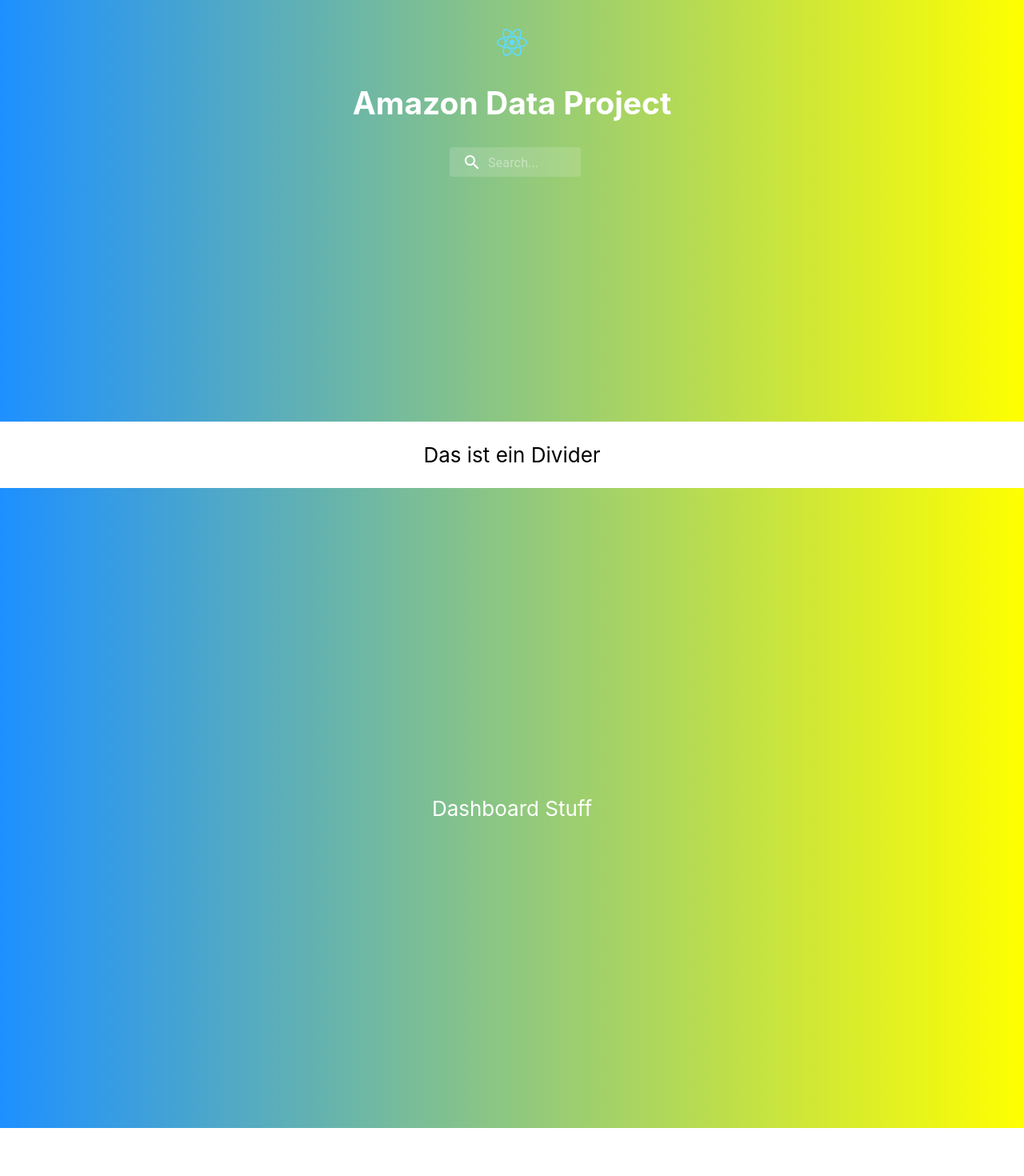
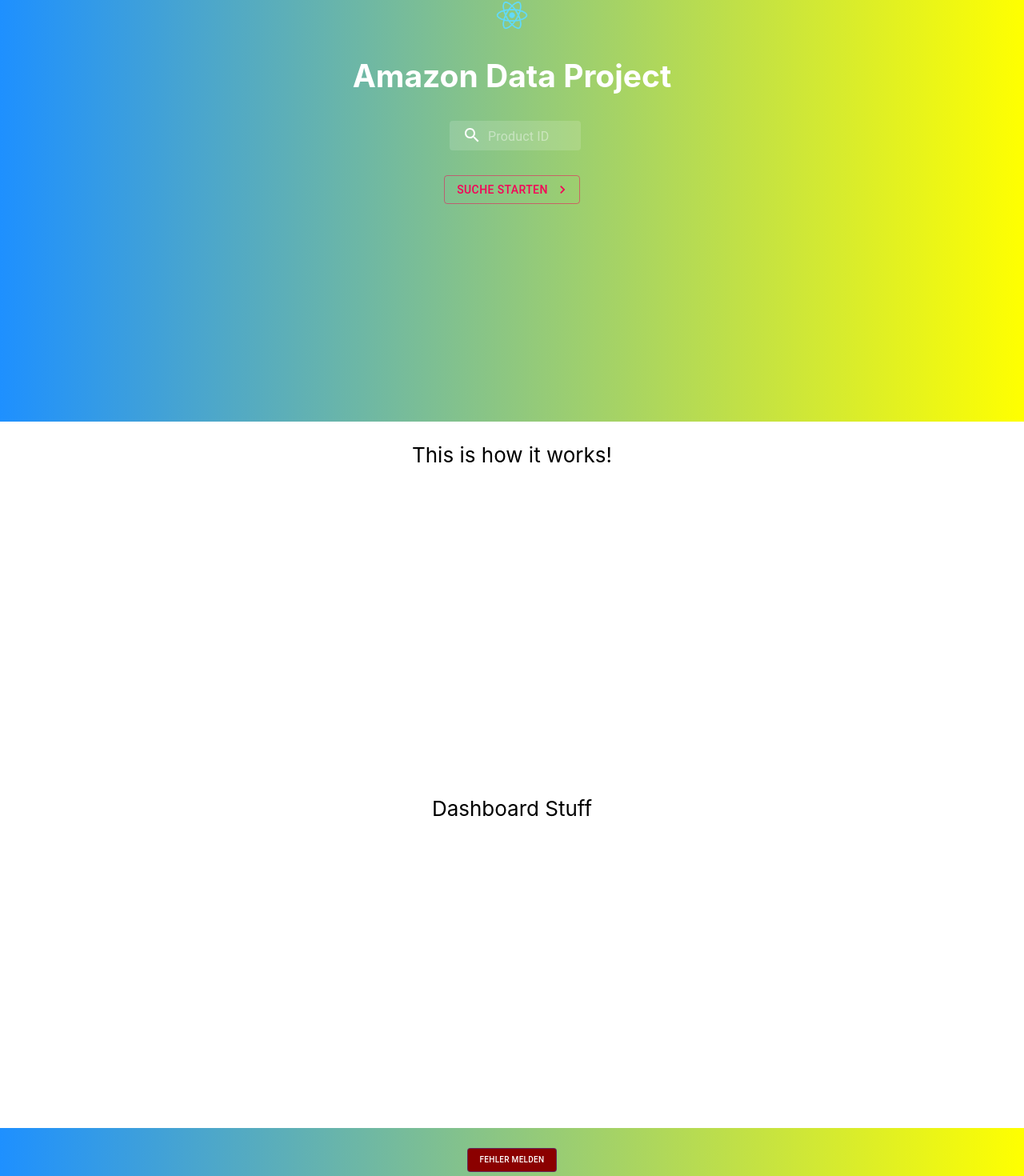
Before and after one commit to constantin-kuehne/AmazonDataProject, a React (Create React App) app in the folder frontend/: page / in a window 1280 px wide. Shown: the part 273-1743 px from the top of the page at 80% size. Before the commit the page ends 1683 px from the top, so only its background shows below. Built offline with nearby package versions, Linux system fonts and the light colour scheme.

Commit message:
UI & Structure Update Functions Implemented Fixes Searchbar / JS Files

```diff
--- a/frontend/src/App.css
+++ b/frontend/src/App.css
@@ -39,19 +39,19 @@
 }
 .App-Body{
   background-color: #385AA8;
-  background-image: linear-gradient(to right, dodgerblue , yellow);
+  background-image: linear-gradient(to right, white , white);
   min-height: 100vh;
   display: flex;
   flex-direction: column;
   align-items: center;
   justify-content: center;
   font-size: calc(10px + 2vmin);
-  color: white;
+  color: black;
 
 
 }
 
-.dashboard-divider{
+.app-about{
   background-color: #385AA8;
   background-image: linear-gradient(to right, white , white);
   min-height: 10vh;
@@ -64,3 +64,16 @@
 
 
 }
+
+.app-footer{
+  background-image: linear-gradient(to right, dodgerblue , yellow);
+  min-height: 10vh;
+  display: flex;
+  flex-direction: column;
+  align-items: center;
+  justify-content: center;
+  font-size: calc(10px + 2vmin);
+
+
+
+}
--- a/frontend/src/App.tsx
+++ b/frontend/src/App.tsx
@@ -3,11 +3,27 @@
 import './App.css';
 import Search from "./components/searchbar";
 import {Avatar} from "@material-ui/core";
-import {Toolbar, Typography} from "@mui/material";
-import { AppBar } from '@mui/material';
-import Box from "@mui/material/Box";
+import Button from "@material-ui/core/Button";
+import {KeyboardArrowRight} from "@material-ui/icons";
+import {makeStyles} from "@material-ui/core"
+
+
+const useStyles = makeStyles({
+    searchbutton:{
+        backgroundColor: "transparent"
+    },
+    errorbutton:{
+        backgroundColor: "darkred",
+        color: "white",
+        fontSize: 10,
+
+
+    }
+    }
+)
 
 function App() {
+    const classes = useStyles()
   return (
 
     <div className="App">
@@ -18,13 +34,23 @@
               src="logo512.png" />
           <h2> Amazon Data Project</h2>
           <Search/>
+          <br/>
+          <Button
+              onClick={() => console.log("Search Button Clicked - Process started.")}
+              className={classes.searchbutton}
+              color={"secondary"}
+              endIcon={<KeyboardArrowRight/>}
+              type={"submit"} variant={"outlined"}> Suche starten
+
+          </Button>
       </header>
 
-        <div className="dashboard-divider">
-            <p> Das ist ein Divider</p>
+        <div className="app-about">
+            <p> This is how it works!</p>
         </div>
 
         <div className="App-Body">
+
 
 
         <p> Dashboard Stuff </p>
@@ -32,7 +58,18 @@
 
 
         </div>
+        <div className="app-footer">
+            <Button
+                className={classes.errorbutton}
+                onClick={() => console.log("Error Button Clicked")} //TODO Wenn man Bock hat, kann man dafür ne Function machen.
+                variant="outlined"
+                color="primary">
+                Fehler melden
+            </Button>
+
+        </div>
     </div>
+
   );
 }
 
--- a/frontend/src/components/AppBar.tsx
+++ b/frontend/src/components/appbar.tsx
@@ -22,3 +22,4 @@
         </Box>
     );
 }
+//TODO Coming Soon -> Doku warum wird die scheisse nicht angezeigt, ich werd sauer.
--- a/frontend/src/components/searchbar.tsx
+++ b/frontend/src/components/searchbar.tsx
@@ -18,6 +18,7 @@
             },
             marginLeft: 0,
             width: '100%',
+            height: '100%',
             [theme.breakpoints.up('sm')]: {
                 marginLeft: theme.spacing(1),
                 width: 'auto',
@@ -59,7 +60,7 @@
                 <SearchIcon />
             </div>
             <InputBase
-                placeholder="Search..."
+                placeholder="Product ID"
                 classes={{
                     root: classes.inputRoot,
                     input: classes.inputInput,
--- /dev/null
+++ b/frontend/src/functionstuff/searchfunction.tsx
@@ -0,0 +1 @@
+import React from "react";
--- a/frontend/src/pages/dashboard.tsx
+++ b/frontend/src/pages/dashboard.tsx
@@ -1 +1,3 @@
 import React from "react";
+
+//TODO D3 Container rein
```
Also changed, not shown: frontend/src/components/buttons.tsx (added, +30 -0 lines).
